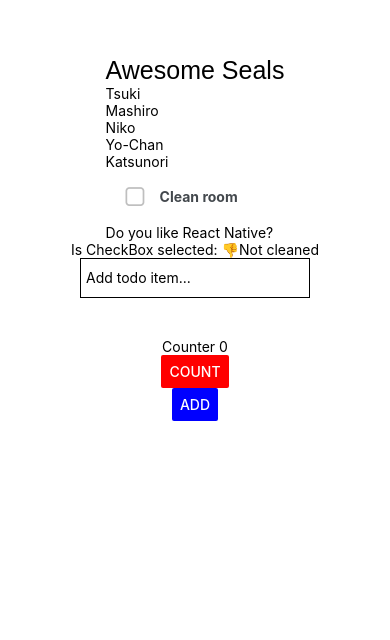
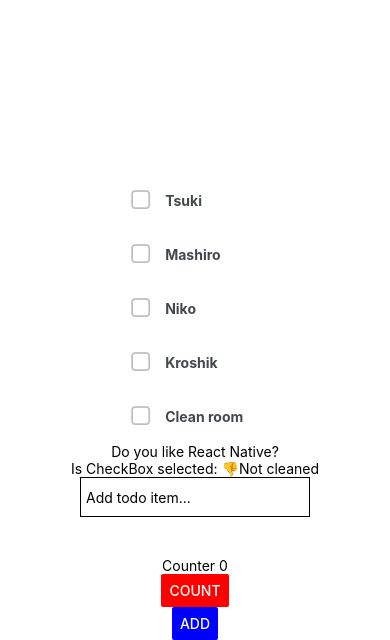
Before and after one commit to valmg11/Todo-List, a React Native app in the folder todo-list/: screen / in a window 390 px wide. Shown: the part 204-844 px from the top of the page. Built offline with nearby package versions, Linux system fonts and the light colour scheme.

Commit message:
added checkboxes to array

```diff
--- a/todo-list/App.js
+++ b/todo-list/App.js
@@ -1,13 +1,31 @@
-import { StatusBar } from 'expo-status-bar';
-import {useState, useCallback} from 'react';
-import { StyleSheet, Text, View, FlatList, Button} from 'react-native';
-import { TextInput } from 'react-native-web';
-import { CheckBox } from '@rneui/themed';
+import { StatusBar } from "expo-status-bar";
+import { useState, useCallback } from "react";
+import { StyleSheet, Text, View, FlatList, Button } from "react-native";
+import { TextInput } from "react-native-web";
+import { CheckBox } from "@rneui/themed";
 
-let data = ["Tsuki", "Mashiro", "Niko", "Yo-Chan","Katsunori"];
-
+let nextId = 0;
 
 export default function App() {
+  let boo =[]
+  let list = [
+    {
+      name: "Tsuki",
+      id: 1,
+    },
+    {
+      name: "Mashiro",
+      id: 2,
+    },
+    {
+      name: "Niko",
+      id: 3,
+    },
+    {
+      name: "Kroshik",
+      id: 4,
+    },
+  ];
   const [isSelected, setIsSelected] = useState(false);
 
   // let addMenuItem = useCallback(() => {
@@ -17,42 +35,54 @@ export default function App() {
 
   let [counter, setCounter] = useState(0);
 
-  const [text, setText] = useState('');
-
+  const [text, setText] = useState("");
+  const [artists, setArtists] = useState([]);
 
   return (
     <View style={styles.container}>
       <StatusBar style="auto" />
 
+      <View style={styles.container}></View>
       <View style={styles.checkboxContainer}>
-      <Text style={styles.header}>Awesome Seals</Text>
+        <FlatList
+          data={list}
+          renderItem={({ item }) => (
+            <View>
+              <CheckBox
+                title={item.name}
+                checked={isSelected}
+                onPress={() => setIsSelected(!isSelected)}
+              />
+            </View>
+          )}
+          keyExtractor={(item) => item.id}
+        />
+        {/* <Text style={styles.header}>Awesome Seals</Text>
       <FlatList
       data={data}
-      renderItem={({item}) => <Text>{item}</Text>}
+      renderItem={({data}) => <Text>{data.name}</Text>}
       keyExtractor={(index) => index.toString()}
-      />
+      /> */}
 
         <CheckBox
           title="Clean room"
           checked={isSelected}
           onPress={() => setIsSelected(!isSelected)}
         />
-      {/* <CheckBox
-        title="Do homework"
-        checked={isSelected}
-        onPress={() => setIsSelected(!isSelected)}
-      /> */}
+
         {/* <CheckBox
         value={isSelected}
         onValueChange={setSelected}
       /> */}
         <Text style={styles.label}>Do you like React Native?</Text>
       </View>
-    <Text>Is CheckBox selected: {isSelected ? '👍Cleaned' : '👎Not cleaned'}</Text>
+      <Text>
+        Is CheckBox selected: {isSelected ? "👍Cleaned" : "👎Not cleaned"}
+      </Text>
 
       <TextInput
         placeholder="Add todo item..."
-      onChangeText={newText => setText(newText)}
+        onChangeText={(event) => setText(event.target.defaultValue)}
         defaultValue={text}
         style={{
           height: 40,
@@ -60,22 +90,30 @@ export default function App() {
           marginHorizontal: 8,
           borderWidth: 1,
           marginBottom: 40,
-          background: 'white',
+          background: "white",
         }}
       />
 
       <Text>Counter {counter}</Text>
 
+      <Button
+        title="count"
+        style={[styles.button]}
+        onPress={() => {
+          (setCounter(counter + 1), console.log("count"));
+        }}
+        color="red"
+      ></Button>
 
-      <Button title="count" style={[styles.button]}
-        onPress={() => {setCounter(counter +1), console.log("count")}}
-        color="red"></Button>
-
-        <Button title="add" style={[styles.button]}
+      <Button
+        title="add"
+        style={[styles.button]}
         onPress={() => {
-          console.log("addItem", {text})}}
-        color="blue"></Button>
-
+          setArtists([...artists, { id: nextId++, text: text }]);
+          console.log("addItem", { text }, [...data]);
+        }}
+        color="blue"
+      ></Button>
     </View>
   );
 }
@@ -83,14 +121,14 @@ export default function App() {
 const styles = StyleSheet.create({
   container: {
     flex: 1,
-    backgroundColor: '#ffffff',
-    alignItems: 'center',
-    justifyContent: 'center',
+    backgroundColor: "#ffffff",
+    alignItems: "center",
+    justifyContent: "center",
     marginTop: 40,
   },
   header: {
     fontSize: 25,
-    fontFamily: 'sans-serif',
+    fontFamily: "sans-serif",
   },
   button: {
     marginBottom: 100,
```
Lines whose indentation alone changed are shown as unchanged.
